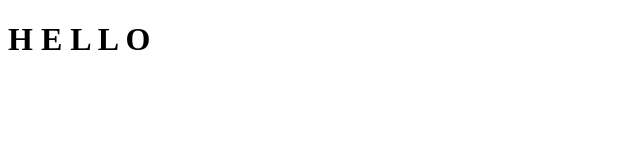
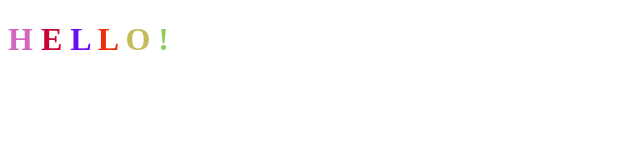
Before and after one commit to RQuicho/AnimatedTextGitDemo, a plain HTML site: page index.html in a window 1280 px wide. Shown: the whole page, without its empty margins (0-640 px from the left). Drawn offline with Linux system fonts and the light colour scheme.

Commit message:
changing setTimout time in app.js and adding ! span in index.html

```diff
--- a/app.js
+++ b/app.js
@@ -9,6 +9,6 @@ function randomRGB() {
 const letters = document.querySelectorAll('.letter');
 const intervalID = setInterval(function() {
   for(let letter of letters) {
-    letters.style.color = randomRGB();
+    letter.style.color = randomRGB();
   }
-}, 2000);
+}, 1000);
--- a/index.html
+++ b/index.html
@@ -13,6 +13,7 @@
         <span class="letter">L</span>
         <span class="letter">L</span>
         <span class="letter">O</span>
+        <span class="letter">!</span>
     </h1>
     <script src="app.js"></script>
 </body>
```
